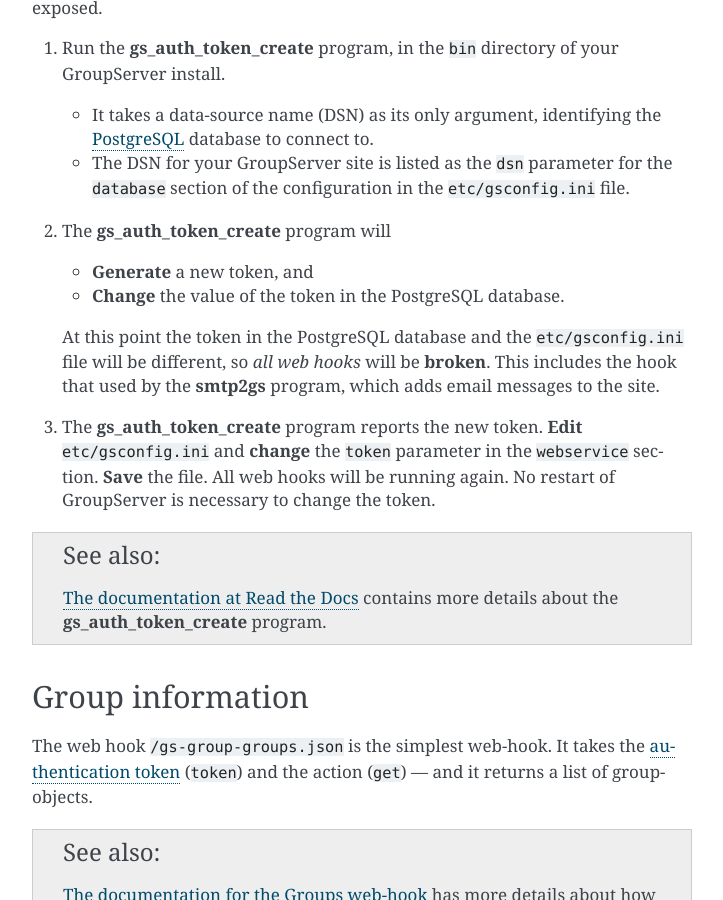
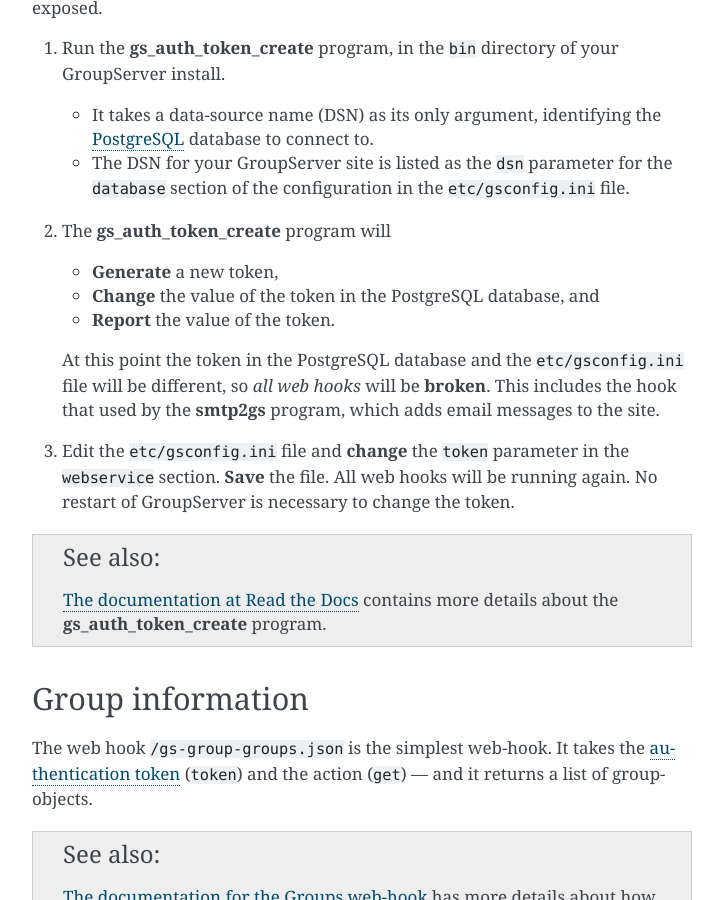
Before and after one commit to groupserver/buildout, a Sphinx documentation site: the page built from docs/webhook.rst, in a window 1280 px wide and 900 px high, scrolled down 1494 px. Shown: the whole window, without its empty margins (388-1111 px from the left). Built offline with Sphinx 7.4.7, drawn with Linux system fonts in a browser that asks for light colours.

Commit message:
Fixing the gs_auth_token_create docs

```diff
--- a/docs/webhook.rst
+++ b/docs/webhook.rst
@@ -89,9 +89,10 @@ web hooks is exposed.
 
 #. The :program:`gs_auth_token_create` program will
 
-   * **Generate** a new token, and
+   * **Generate** a new token,
    * **Change** the value of the token in the PostgreSQL
-     database.
+     database, and
+   * **Report** the value of the token.
 
    At this point the token in the PostgreSQL database and the
    :file:`etc/gsconfig.ini` file will be different, so *all web
@@ -99,8 +100,7 @@ web hooks is exposed.
    the :program:`smtp2gs` program, which adds email messages to
    the site.
 
-#. The :program:`gs_auth_token_create` program reports the new
-   token. **Edit** :file:`etc/gsconfig.ini` and **change** the
+#. Edit the :file:`etc/gsconfig.ini` file and **change** the
    ``token`` parameter in the ``webservice`` section. **Save**
    the file. All web hooks will be running again. No restart of
    GroupServer is necessary to change the token.
@@ -111,7 +111,6 @@ web hooks is exposed.
 
 .. _The documentation at Read the Docs:
      http://groupserver.readthedocs.org/projects/gsauthtoken/en/latest/script.html
-
 
 -----------------
 Group information
```
